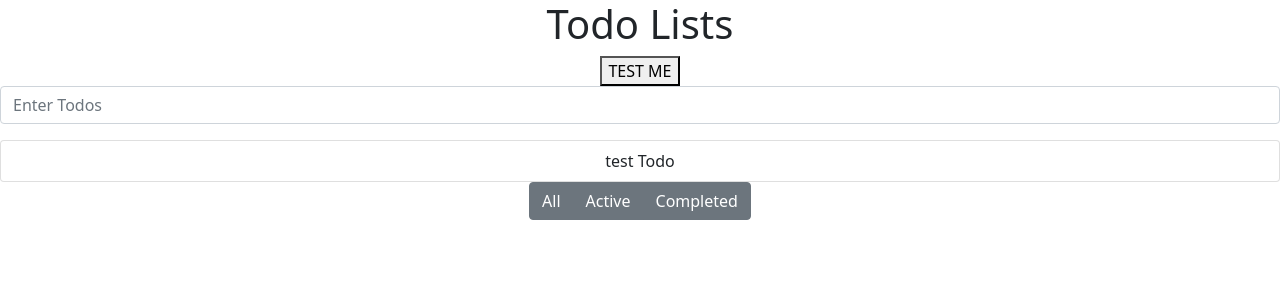
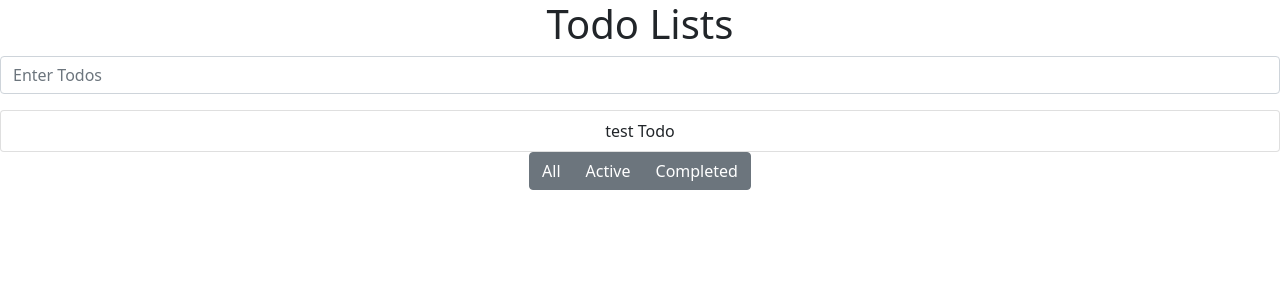
Before and after one commit to TheKestner/todo-list, a React (Create React App) app: page / in a window 1280 px wide. Shown: the top 300 px of the page. Built offline with nearby package versions, Linux system fonts and the light colour scheme; the HTML template or start-up script is replaced by a standard one.

Commit message:
removed test button

```diff
--- a/src/App.js
+++ b/src/App.js
@@ -32,9 +32,6 @@ export default function App() {
       <header>
       <h1>Todo Lists</h1>
       </header>
-      <button onClick={addTodo}>
-        TEST ME
-      </button>
       <Input addTodo={addTodo} todos={todos}/>
       <Todo />
       <Status />
@@ -44,7 +41,9 @@ export default function App() {
 }
 
 
-
+{/* <button onClick={addTodo}>
+        TEST ME
+      </button> */}
 //.  function addTodo(){
 //   //this can't be right.  There should be a way to get the info directly from the input field
 //   let newState = toDos;
```
